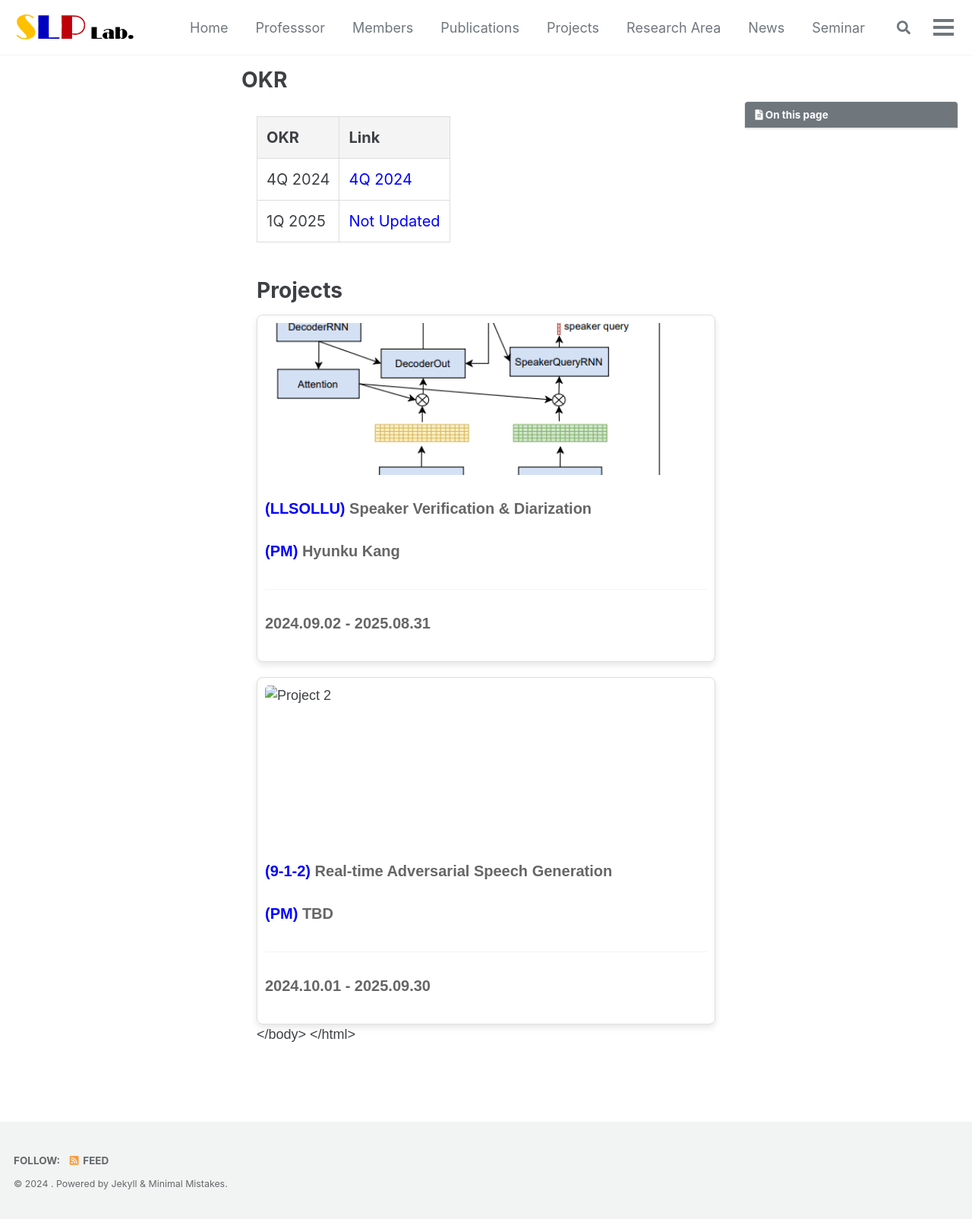
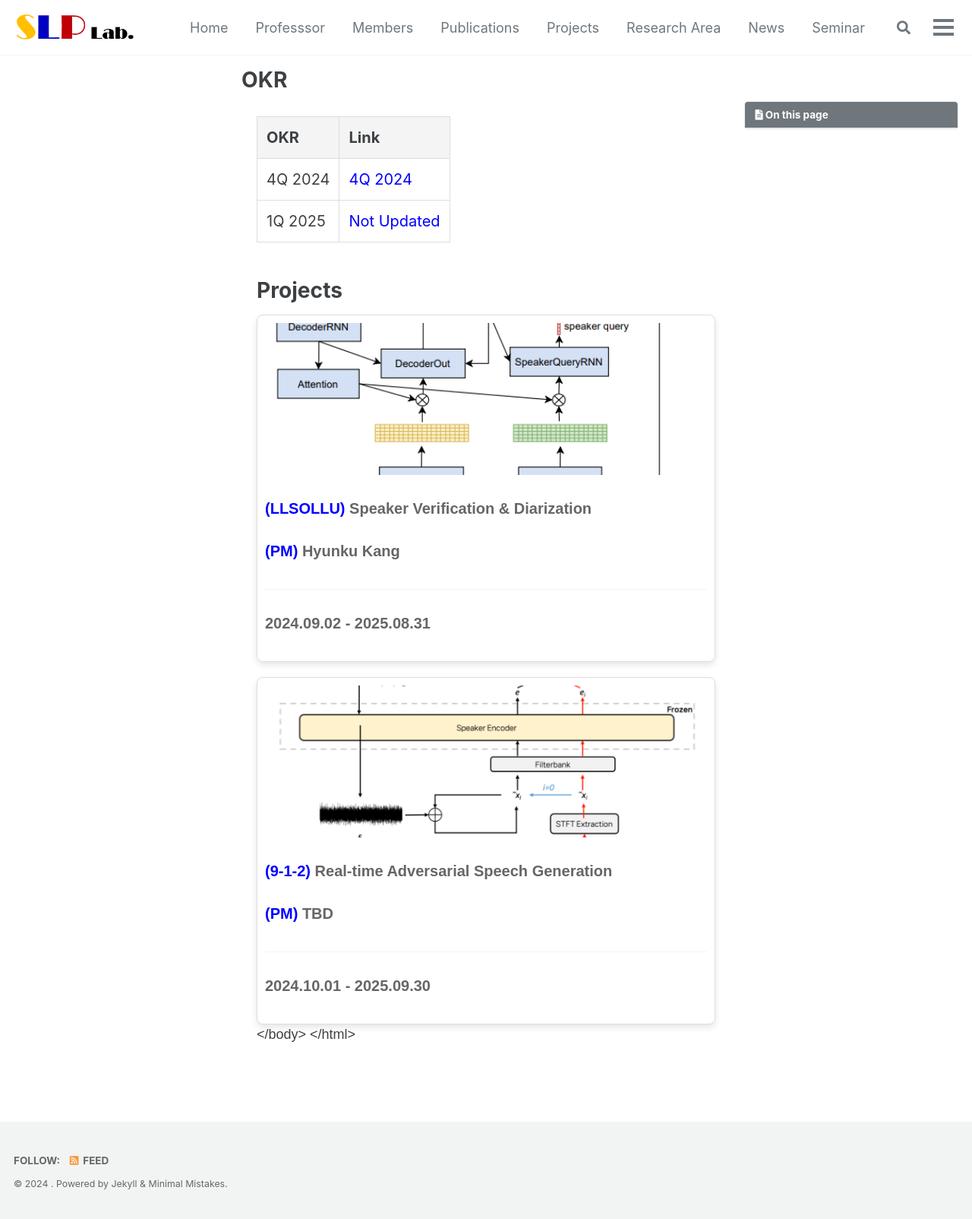
Before and after one commit to slp-laboratory/slp-laboratory.github.io, a Jekyll site: the page built from _pages/projects.md, in a window 1280 px wide. Shown: the whole page at 76% size. Built offline with Jekyll 4.4.1, drawn with Linux system fonts in a browser that asks for light colours; cached includes are drawn as plain includes; comment, search, counter and statistics services are not loaded.

Commit message:
Update projects.md
project 9-1-2 image update

```diff
--- a/_pages/projects.md
+++ b/_pages/projects.md
@@ -122,7 +122,7 @@ toc: true
     </div>
     <div class="projects-grid">
     <div class="project-card">
-      <img src="assets/images/research_area/genspeech.PNG" alt="Project 2">
+      <img src="../assets/images/projects/9-1-2_DidimDol.png" alt="Project 2">
       <p>
         <span class="blue-text">(9-1-2)</span> Real-time Adversarial Speech Generation <br><br>
         <span class="blue-text">(PM)</span> TBD
```
